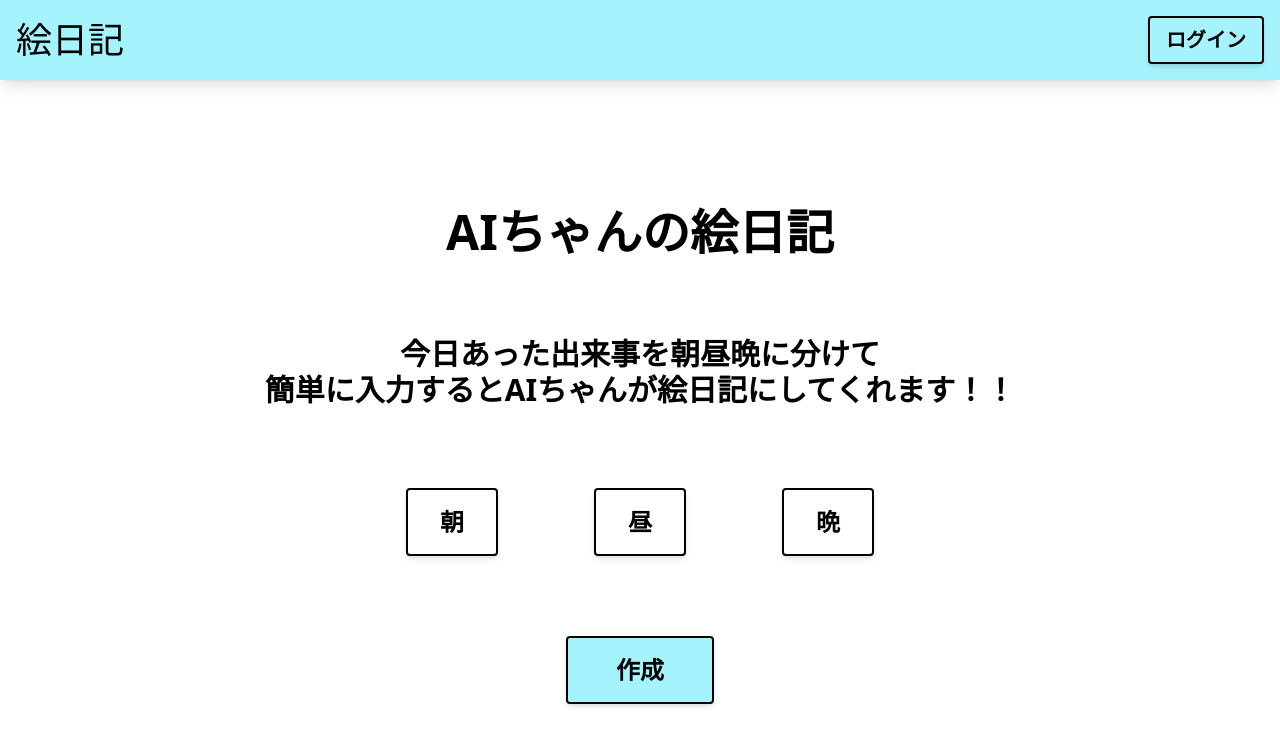
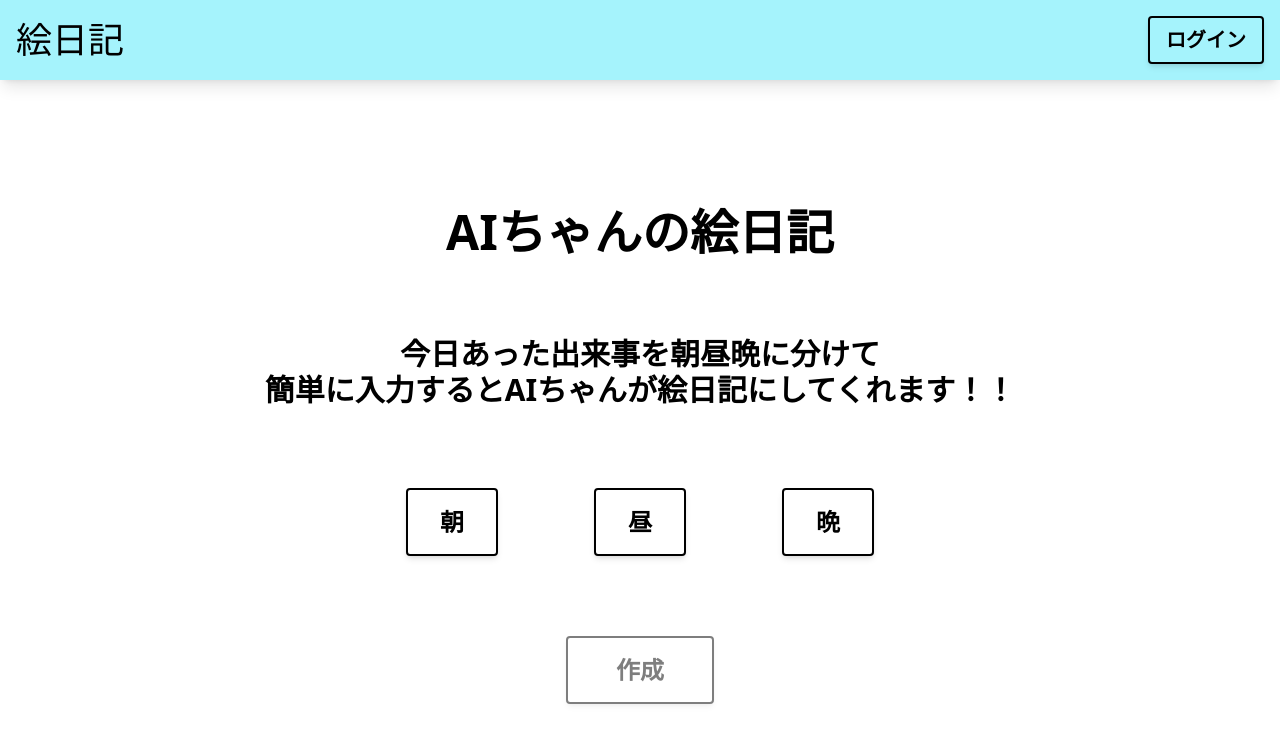
Before and after one commit to scla-sagauniv/atarime_tabetai, a Next.js app in the folder img-diary/: page / in a window 1280 px wide. Shown: the top 746 px of the page. Built offline with nearby package versions, Linux system fonts and the light colour scheme.

Commit message:
#21 update ボタンロック処理完成

```diff
--- a/img-diary/pages/components/Modal.js
+++ b/img-diary/pages/components/Modal.js
@@ -26,6 +26,7 @@ const Modal = props => {
         {/* childrenをクローンして新しくPanelにプロップスを渡してる */}
           {React.cloneElement(props.children, {
             close: props.close,
+            lockman: props.lockman,
             saveValue: props.saveValue,
             viewValue: props.viewValue,
             takeValue:props.takeValue,
--- a/img-diary/pages/components/Panel.js
+++ b/img-diary/pages/components/Panel.js
@@ -25,6 +25,7 @@ const Panel = props => {
   // 送信を押したときの処理
   const submit = e => {
     props.saveValue(formValue.idx, formValue.value);
+    props.lockman();
     e.preventDefault();
     if (props.close) {
       props.close(e);
--- a/img-diary/pages/index.js
+++ b/img-diary/pages/index.js
@@ -17,6 +17,7 @@ export default function Home() {
     noon: "",
     evening: "",
   });
+
 
   const[addClassed , setAddClassed] = useState({
     morning: "px-8 md:py-4  my-10 md: mx-12 rounded border-2 border-black font-bold bg-white text-black  shadow-md transition-all duration-1000 ease-out hover:shadow-none disabled:cursor-default disabled:opacity-50 text-xl md:text-2xl",
@@ -83,7 +84,20 @@ export default function Home() {
     }
   };
   const hand_over =()=>{
+
     console.log("zakoga");
+  }
+  const[tf , setTf]=useState(true);
+  const [color , setColor]=useState("bg-white");
+
+  const lockman = () => {
+    if(allValue.morning!=="" && allValue.noon!=="" && allValue.evening!==""){
+      setTf(false)
+      setColor("bg-cyan-200");
+    }else{
+      setTf(true)
+      setColor("bg-white");
+    }
   }
 
   return (
@@ -107,13 +121,13 @@ export default function Home() {
                 </Button>
                 {/* 参考演算子でisOpenModal.stateが真なら表示 */}
                 {isOpenModal.state && (
-                  <Modal close={toggleModal} saveValue={saveValue} viewValue={isOpenModal.kind} takeValue={allValue[isOpenModal.kind]}>
+                  <Modal close={toggleModal} saveValue={saveValue} lockman={lockman} viewValue={isOpenModal.kind} takeValue={allValue[isOpenModal.kind]}>
                     <Panel />
                   </Modal>
                 )}
               </div>
               <div className='flex justify-center '>
-                <Button  onClick={() => hand_over()} className="px-12 md:py-4  md: mx-12 rounded border-2 border-black font-bold bg-cyan-200 text-black  shadow-md transition-all duration-1000 ease-out hover:shadow-none disabled:cursor-default disabled:opacity-50 text-xl md:text-2xl">
+                <Button disabled={tf} onClick={() => hand_over()} className={`disabled:opacity-100 px-12 md:py-4  md: mx-12 rounded border-2 border-black font-bold ${color} text-black  shadow-md transition-all duration-1000 ease-out hover:shadow-none disabled:cursor-default disabled:opacity-50 text-xl md:text-2xl`}>
                   作成
                 </Button>
               </div>
```
Lines whose indentation alone changed are shown as unchanged.
